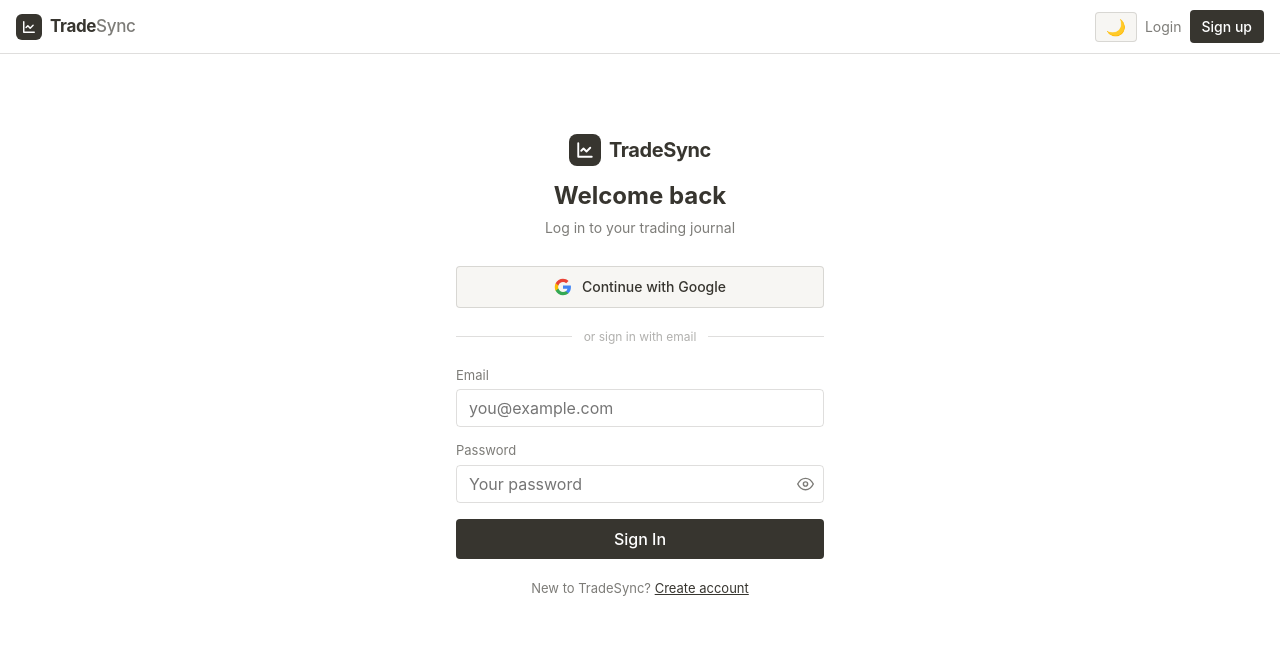
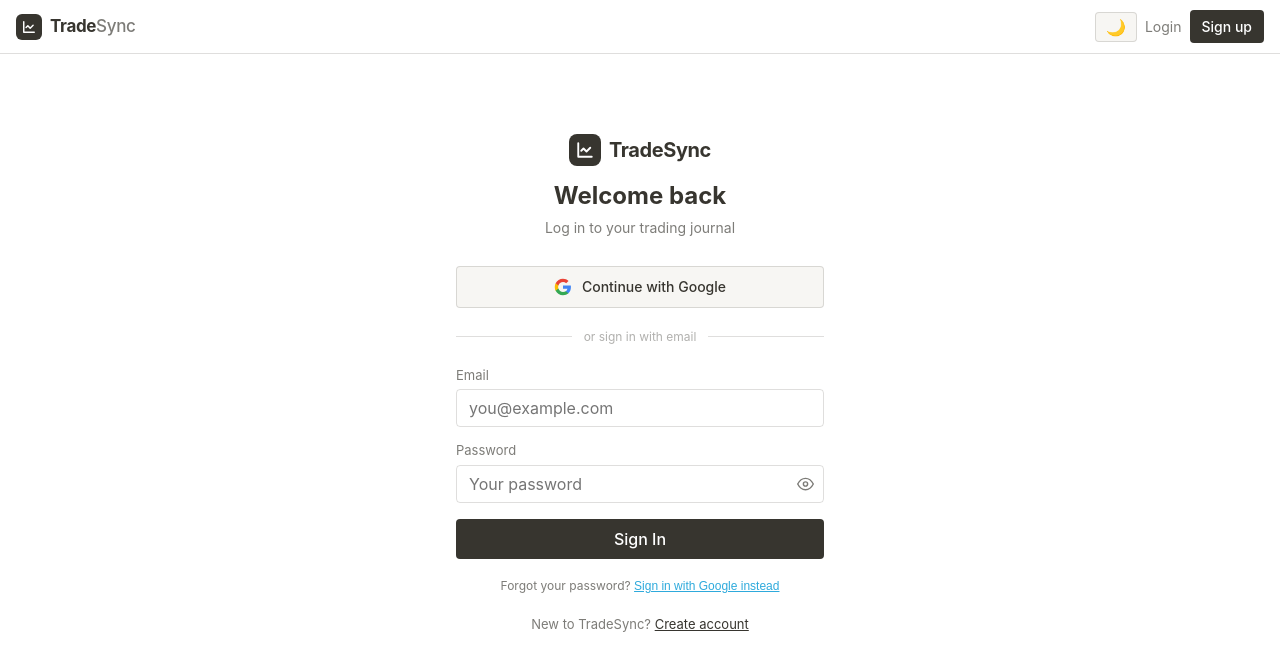
Before and after one commit to Meamanbishnoi/TradeSync, a Next.js app: page /login in a window 1280 px wide. Shown: the top 670 px of the page. Built offline with nearby package versions, Linux system fonts and the light colour scheme; no server answers.

Commit message:
Add forgot password hint on login, remove streak tile

```diff
--- a/src/app/login/page.tsx
+++ b/src/app/login/page.tsx
@@ -93,6 +93,12 @@
         <button type="submit" className="notion-button notion-button-primary" style={{ padding: "10px", marginTop: "2px" }}>
           Sign In
         </button>
+        <p style={{ textAlign: "center", fontSize: "12px", color: "var(--text-secondary)", margin: "4px 0 0" }}>
+          Forgot your password?{" "}
+          <button type="button" onClick={() => signIn("google", { callbackUrl: "/" })} style={{ background: "none", border: "none", cursor: "pointer", color: "var(--accent-color)", fontSize: "12px", padding: 0, textDecoration: "underline" }}>
+            Sign in with Google instead
+          </button>
+        </p>
       </form>
 
       <p style={{ textAlign: "center", marginTop: "20px", fontSize: "13px", color: "var(--text-secondary)" }}>
```
Also changed, not shown: src/app/page.tsx (+0 -7 lines).
